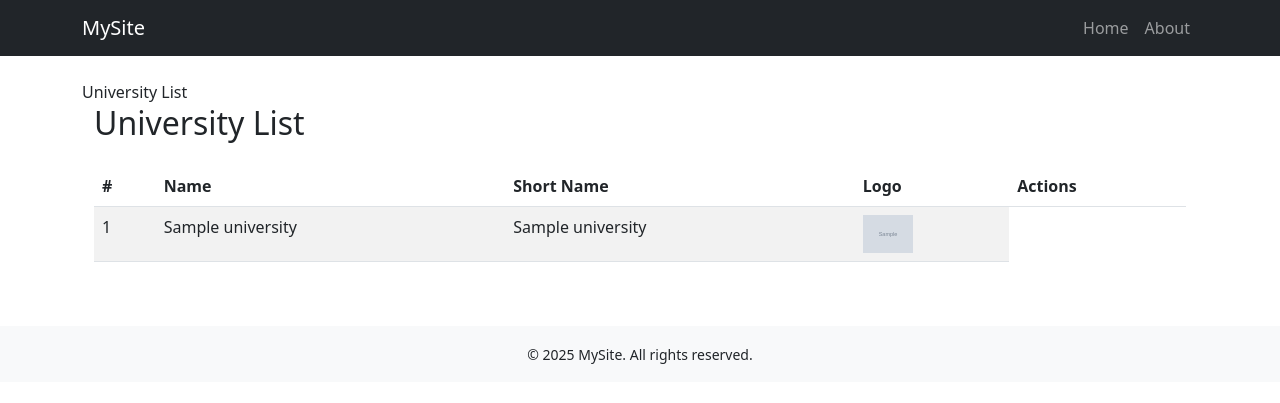
After one commit to shagorrobidas/Smart_DMS, a Django app: template Smart_Document/Document/templates/list/university_list.html in a window 1280 px wide. The commit adds this page. Shown: the top 403 px of the page. Run offline with Django 5.2, Linux system fonts and the light colour scheme; the template is opened without the code that fills it: most values are stand-ins (such as "Sample title", 1, 10 or a date in 2020); grey boxes marked "Sample" are stand-in pictures.

Commit message:
vircity list create

```diff
--- a/Smart_Document/Document/templates/home.html
+++ b/Smart_Document/Document/templates/home.html
@@ -21,6 +21,7 @@
             <!-- Card for each document -->
             <div class="col-md-4 mb-4">
                 <div class="row ">
+                    {% comment %}
                     <div class="card" style="width: 18rem;">
                         <img class="card-img-top" src="{% static 'image/assignment.png' %}" alt="Card image cap">
                         <div class="card-body">
@@ -29,6 +30,7 @@
                             <a href="{% url 'coverpage_create' %}" class="btn btn-primary w-100">Generate</a>
                         </div>
                     </div>
+                    {% endcomment %}
                     <div class="card shadow-sm mb-5 mt-5">
                         <div class="card-body">
                             <h5 class="card-title">Cover page</h5>
--- /dev/null
+++ b/Smart_Document/Document/templates/list/list_base.html
@@ -0,0 +1,53 @@
+<!DOCTYPE html>
+<html lang="en">
+<head>
+    <meta charset="UTF-8">
+    <meta name="viewport" content="width=device-width, initial-scale=1.0">
+    <title>{% block title %}My Django Site{% endblock %}</title>
+
+    <!-- Bootstrap 5 CSS -->
+    <link href="https://cdn.jsdelivr.net/npm/bootstrap@5.3.0/dist/css/bootstrap.min.css" rel="stylesheet">
+
+    {% block extra_css %}{% endblock %}
+</head>
+<body>
+    <!-- Navbar -->
+    <nav class="navbar navbar-expand-lg navbar-dark bg-dark">
+        <div class="container">
+            <a class="navbar-brand" href="{% url 'submission_create' %}">MySite</a>
+            <button class="navbar-toggler" type="button" data-bs-toggle="collapse" data-bs-target="#navbarNav">
+                <span class="navbar-toggler-icon"></span>
+            </button>
+            <div class="collapse navbar-collapse" id="navbarNav">
+                <ul class="navbar-nav ms-auto">
+                    <li class="nav-item"><a class="nav-link" href="{% url 'submission_create' %}">Home</a></li>
+                    <li class="nav-item"><a class="nav-link" href="{% url 'submission_create' %}">About</a></li>
+                </ul>
+            </div>
+        </div>
+    </nav>
+
+    <!-- Main Content -->
+    <main class="container mt-4">
+        {% block page_title %}
+        <!-- Default page title (can be overridden) -->
+        <h1 class="mb-4">Welcome</h1>
+        {% endblock %}
+
+        {% block content %}
+        <!-- Page-specific content will go here -->
+        {% endblock %}
+    </main>
+
+    <!-- Footer -->
+    <footer class="bg-light py-3 mt-5">
+        <div class="container text-center">
+            <small>&copy; {{ year|default:2025 }} MySite. All rights reserved.</small>
+        </div>
+    </footer>
+
+    <!-- Bootstrap JS -->
+    <script src="https://cdn.jsdelivr.net/npm/bootstrap@5.3.0/dist/js/bootstrap.bundle.min.js"></script>
+    {% block extra_js %}{% endblock %}
+</body>
+</html>
--- /dev/null
+++ b/Smart_Document/Document/templates/list/university_list.html
@@ -0,0 +1,42 @@
+{% extends 'list/list_base.html' %}
+{% load static %}
+{% block title %}University List{% endblock %}
+
+{% block page_title %}University List{% endblock %}
+
+{% block content %}
+<div class="container">
+    <div class="row">
+        <div class="col-md-12">
+            <h2 class="mb-4">University List</h2>
+            <table class="table table-striped">
+                <thead>
+                    <tr>
+                        <th>#</th>
+                        <th>Name</th>
+                        <th>Short Name</th>
+                        <th>Logo</th>
+                        <th>Actions</th>
+                    </tr>
+                </thead>
+                <tbody>
+                    {% for university in universities %}
+                    <tr>
+                        <td>{{ forloop.counter }}</td>
+                        <td>{{ university.name }}</td>
+                        <td>{{ university.short_name }}</td>
+                        <td>
+                            {% if university.logo %}
+                            <img src="{{ university.logo.url }}" alt="{{ university.name }} Logo" style="width: 50px; height: auto;">
+                            {% else %}
+                            No Logo
+                            {% endif %}
+                        </td>
+                    </tr>
+                    {% endfor %}
+                </tbody>
+            </table>
+        </div>
+    </div>
+</div>
+{% endblock %}
```
Also changed, not shown: Smart_Document/Document/urls.py (+8 -1 lines), Smart_Document/Document/views.py (+9 -0 lines).
